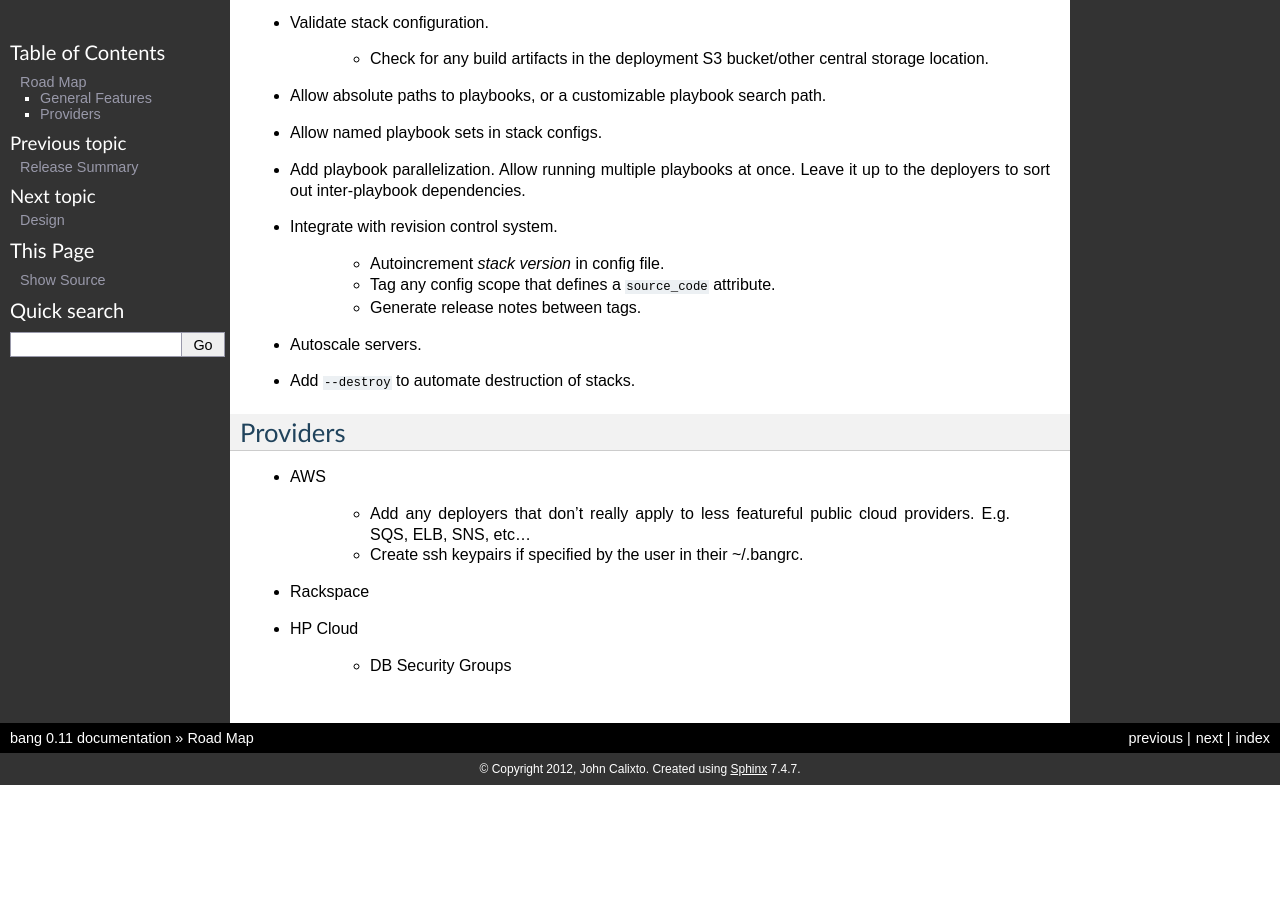
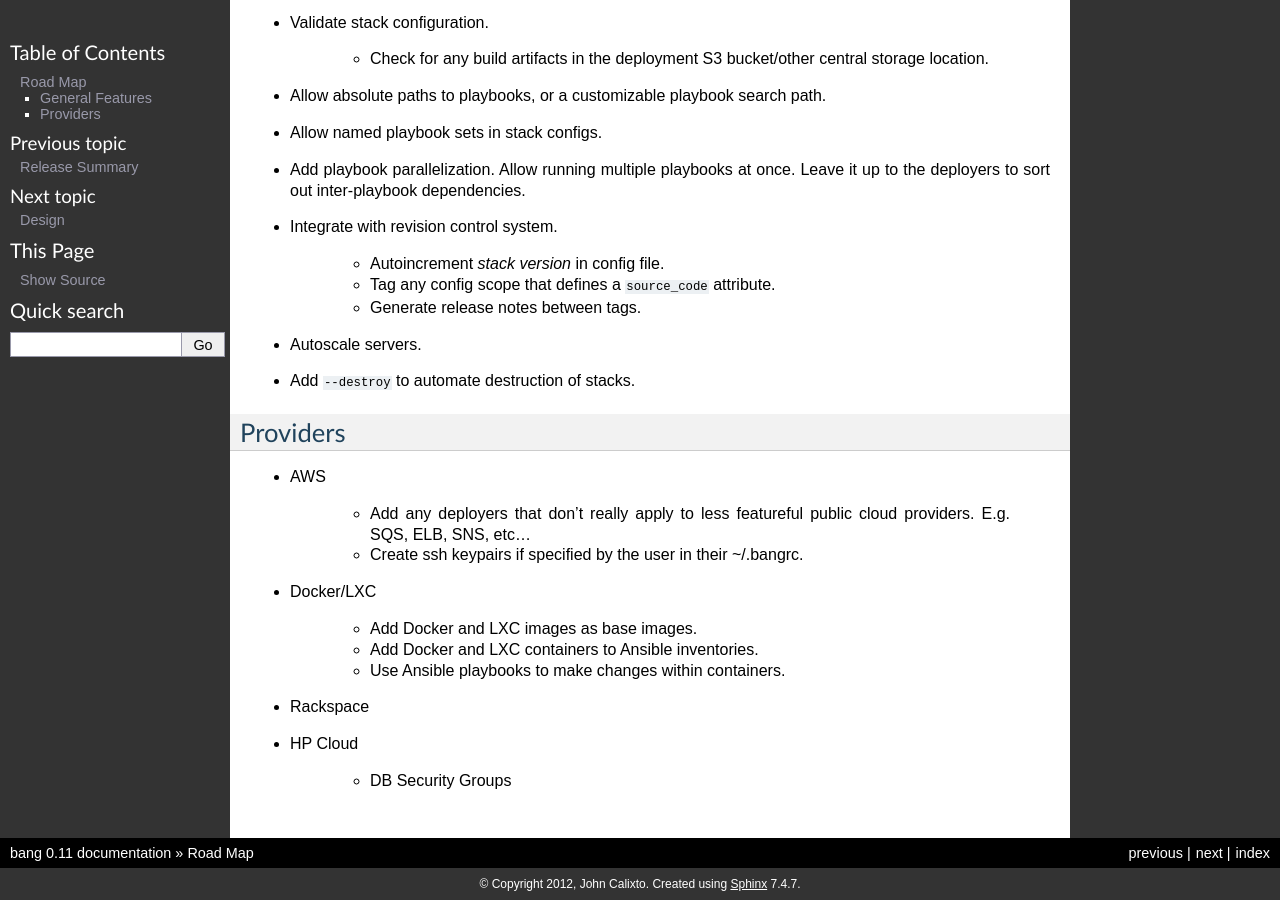
Before and after one commit to fr33jc/bang, a Sphinx documentation site: the page built from doc/roadmap.txt, in a window 1280 px wide and 900 px high, scrolled down 548 px. Built offline with Sphinx 7.4.7, drawn with Linux system fonts in a browser that asks for light colours; before the commit the page ends 1333 px from its top, so only the background shows below that.

Commit message:
Add Docker/LXC support to roadmap.

```diff
--- a/doc/roadmap.txt
+++ b/doc/roadmap.txt
@@ -63,6 +63,12 @@ Providers
     - Create ssh keypairs if specified by the user in their
       ~/.bangrc.
 
+- Docker/LXC
+
+    - Add Docker and LXC images as base images.
+    - Add Docker and LXC containers to Ansible inventories.
+    - Use Ansible playbooks to make changes within containers.
+
 - Rackspace
 - HP Cloud
 
```
